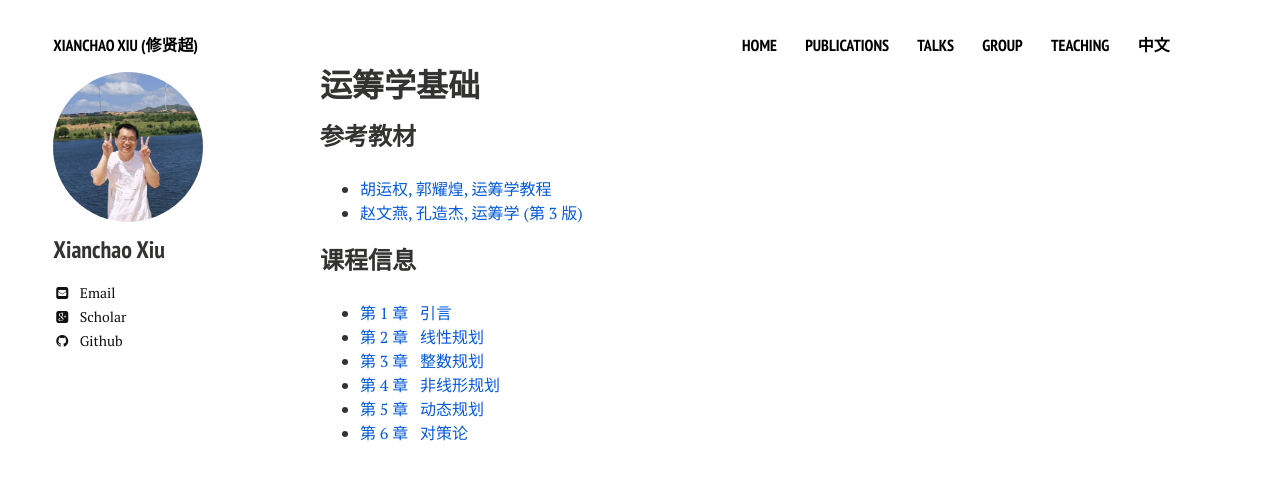
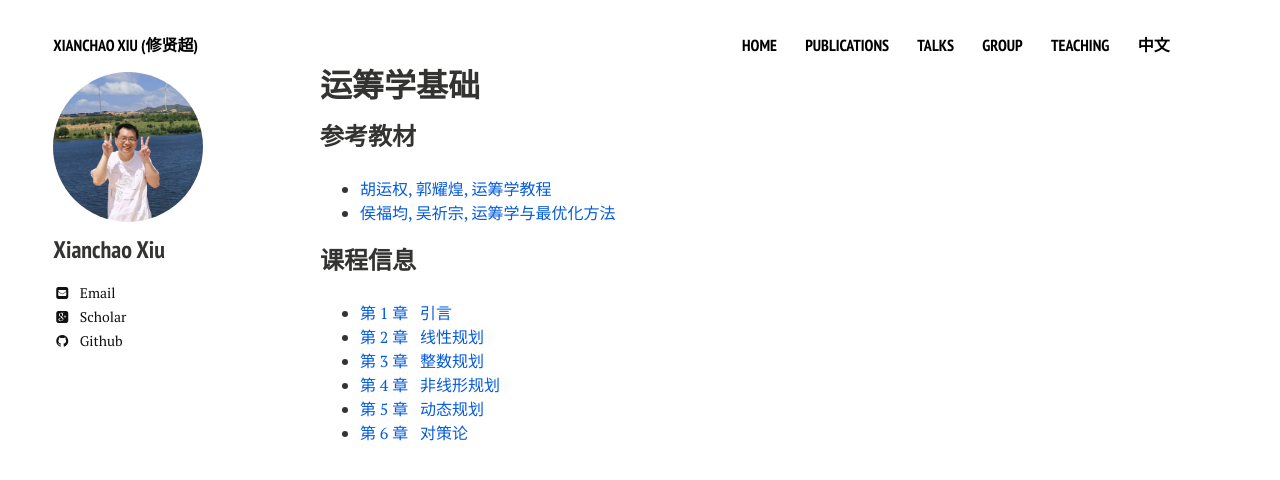
Before and after one commit to xianchaoxiu/xianchaoxiu.github.io, a Jekyll site: the page built from teaching/OR/2024/index.md, in a window 1280 px wide. Shown: the top 480 px of the page. Built offline with Jekyll 4.4.1, drawn with Linux system fonts in a browser that asks for light colours; nearby versions of some CDN libraries.

Commit message:
Update index.md

```diff
--- a/teaching/OR/2024/index.md
+++ b/teaching/OR/2024/index.md
@@ -7,7 +7,7 @@ share: false
 
 ### 参考教材
 * <a href="https://item.jd.com/14020941.html" class="textlink" target="_blank"> 胡运权, 郭耀煌, 运筹学教程 </a><br>
-* <a href="https://item.jd.com/15239544.html" class="textlink" target="_blank"> 赵文燕, 孔造杰, 运筹学 (第 3 版) </a><br>
+* <a href="https://item.jd.com/13203603.html" class="textlink" target="_blank"> 侯福均, 吴祈宗, 运筹学与最优化方法 </a><br>
 
 
 ### 课程信息
```
